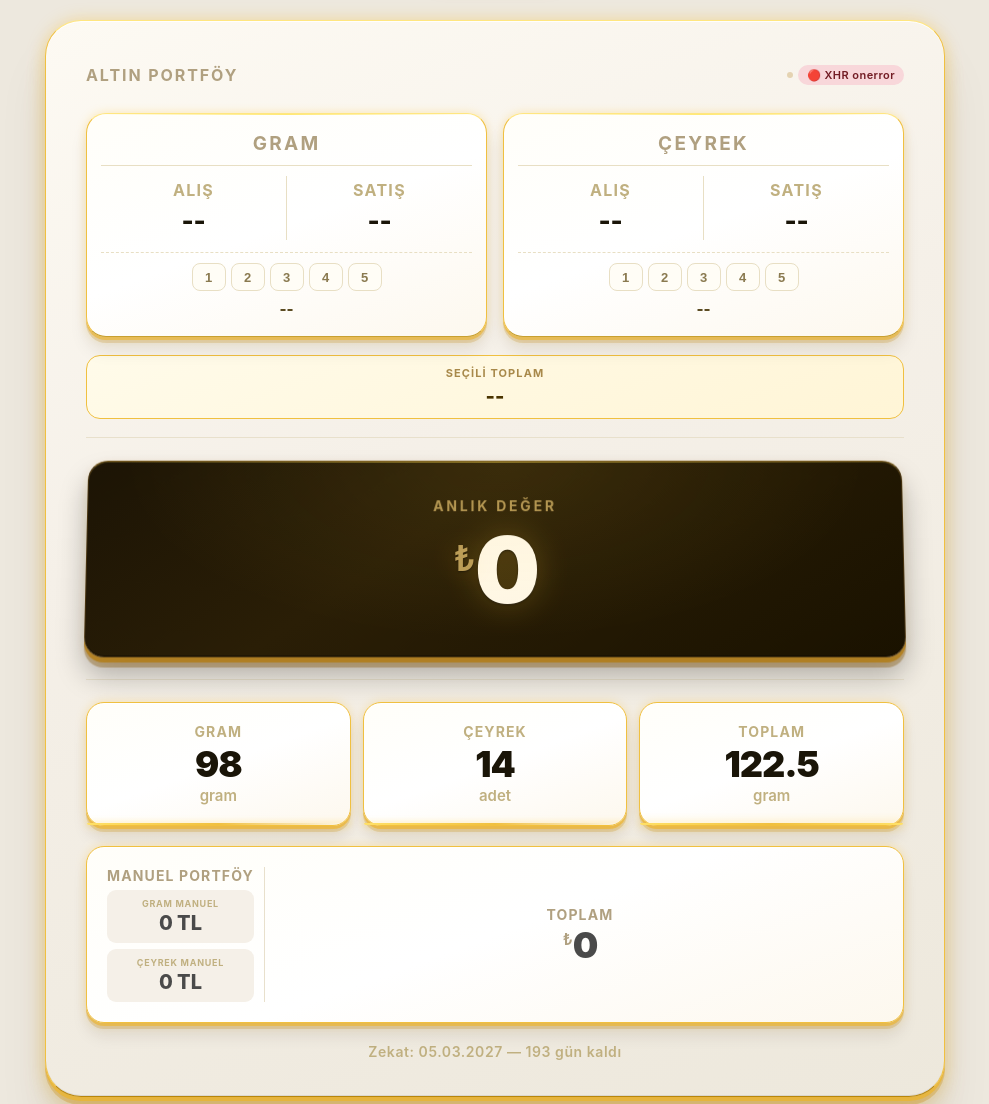
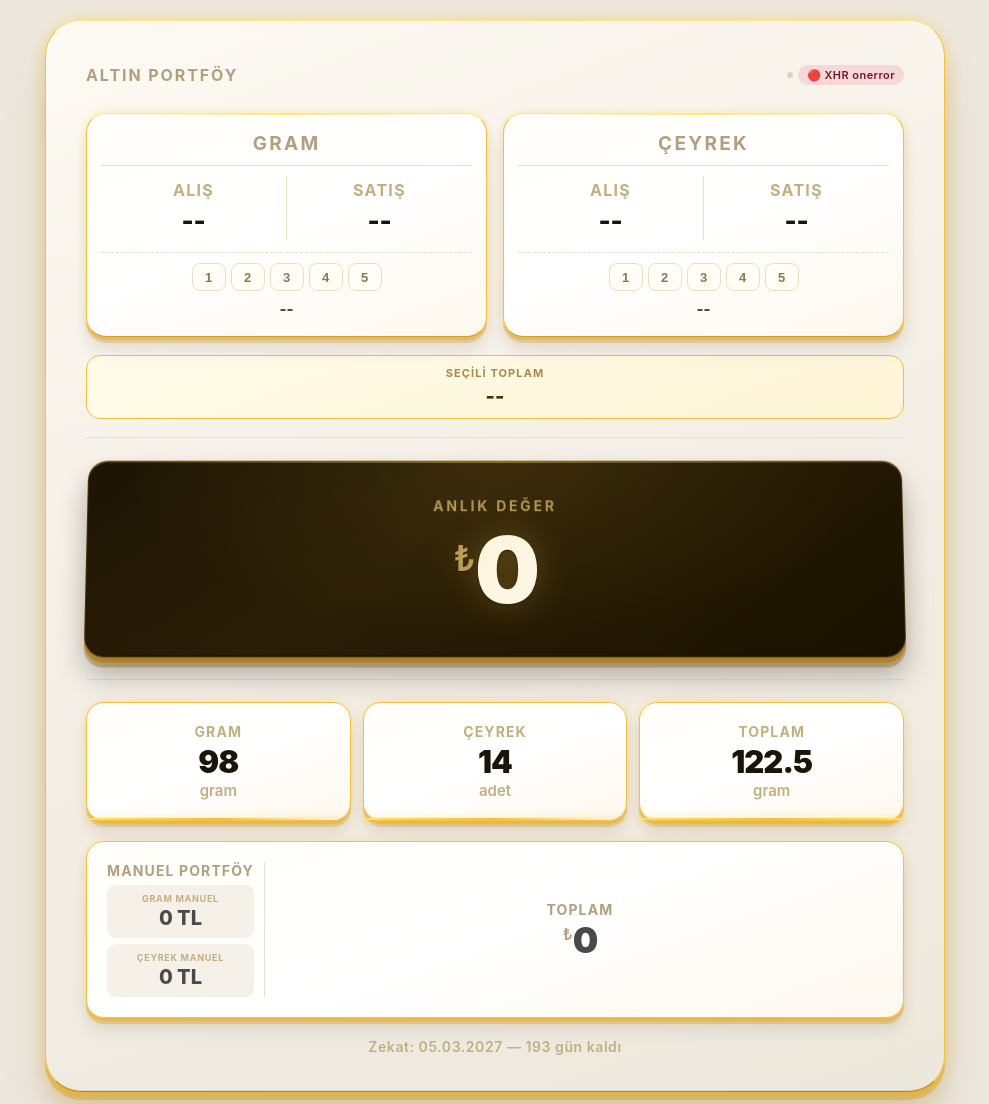
Before and after one commit to mevafeyzasavas-byte/altin-zekat-app, a plain HTML site: page index.html in a window 1280 px wide. Shown: the top 1104 px of the page, without its empty margins (145-1134 px from the left). Drawn offline with Linux system fonts and the light colour scheme; no server answers.

Commit message:
Add files via upload

```diff
--- a/index.html
+++ b/index.html
@@ -400,7 +400,7 @@ body {
 }
 .hbox {
     flex: 1;
-    padding: 14px 10px;
+    padding: 16px 10px;   /* önceden 14px 10px idi */
     border-radius: 14px;
     background: linear-gradient(160deg, #fffef9 0%, #fff 50%, #fdf8ee 100%);
     border: 1.5px solid #f0c040;
@@ -444,7 +444,7 @@ body {
     margin-bottom: 6px;
 }
 .hbox-v {
-    font-size: clamp(24px, 8cqi, 36px);
+    font-size: clamp(17px, 5.7cqi, 31px);
     font-weight: 900;
     color: #1a1508;
     letter-spacing: -.03em;
```
